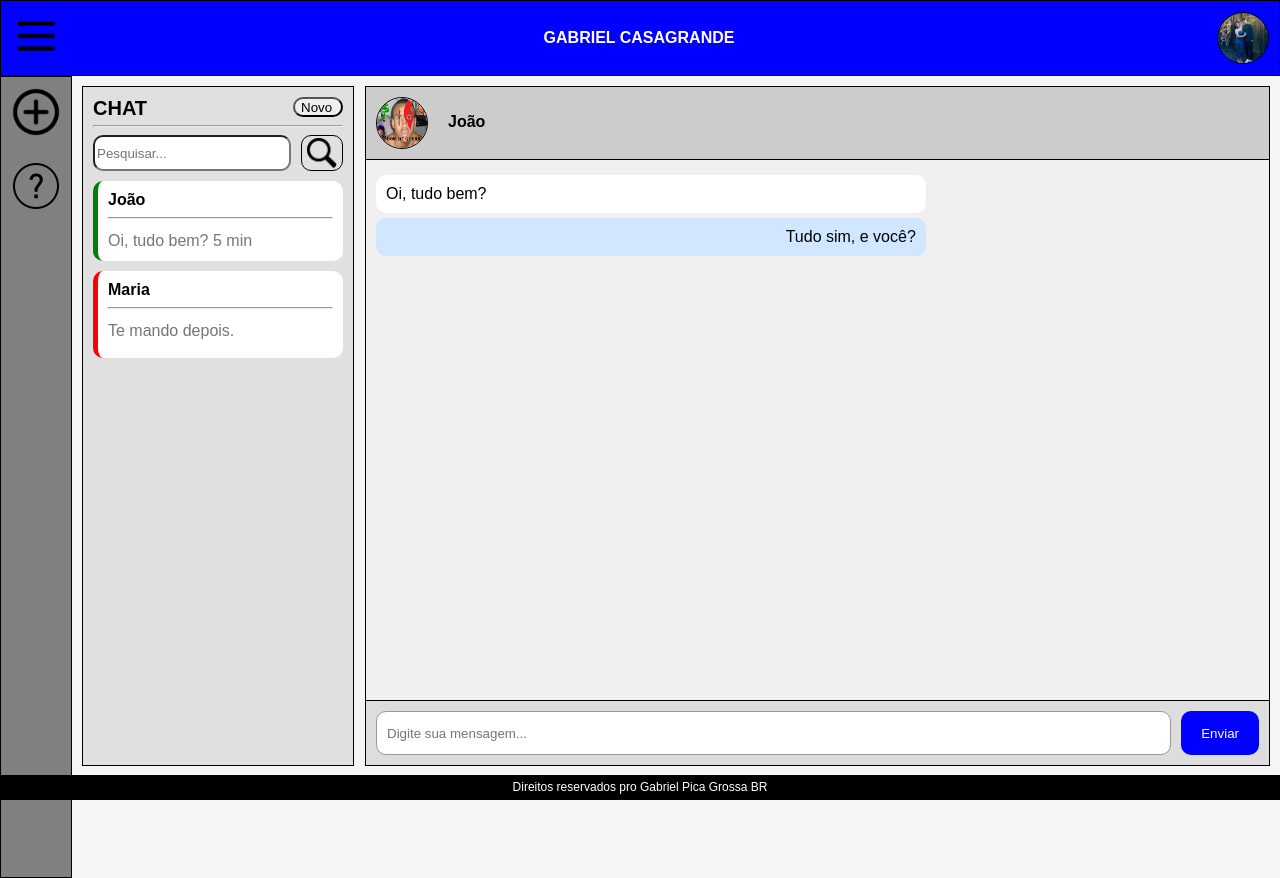
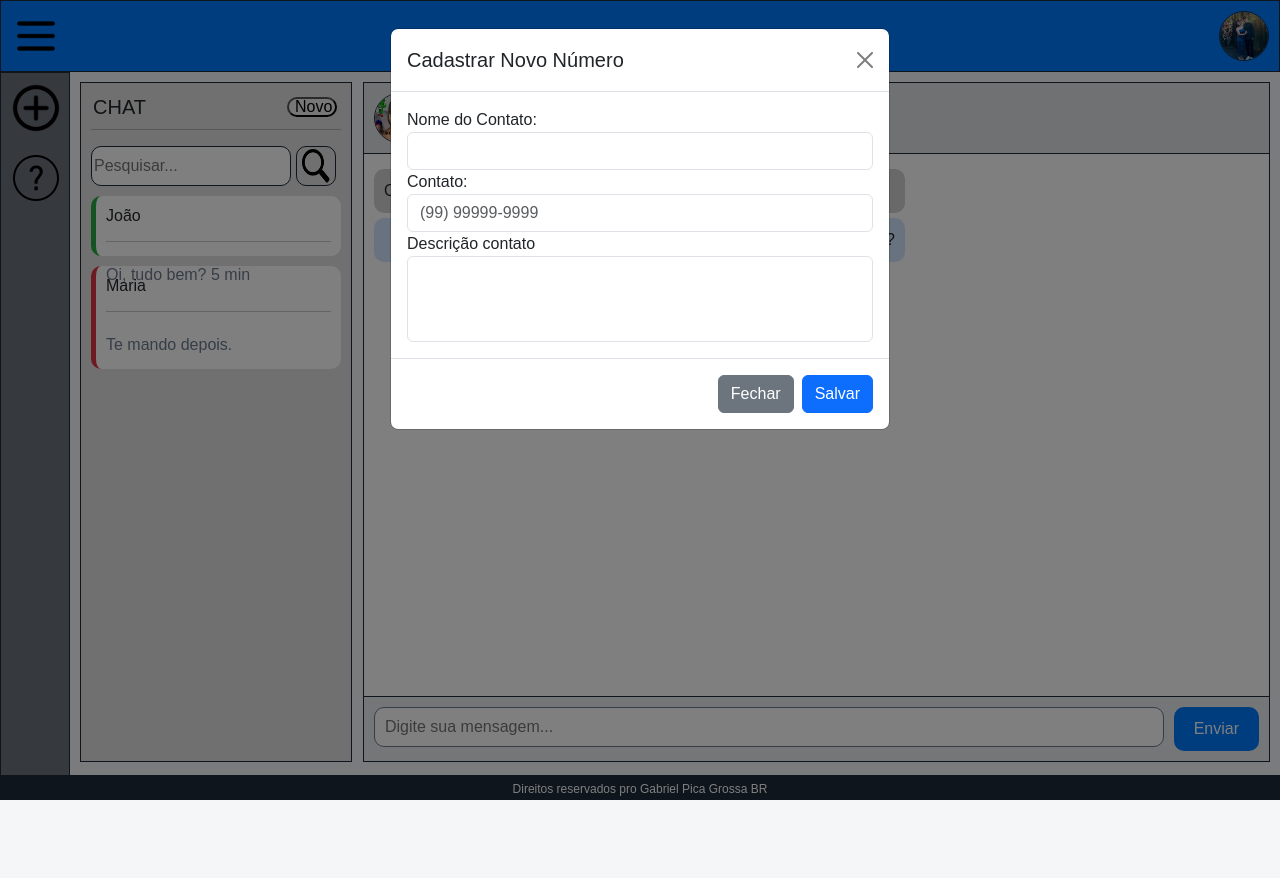
Before and after one commit to Bielfer12/CHAT-WEB, a plain HTML site: page index.html in a window 1280 px wide. Both pictures are taken after a click on the button "Novo". After the commit the page ends 800 px from the top, so only its background shows below. Drawn offline with nearby package versions, Linux system fonts and the light colour scheme.

Commit message:
Add files via upload

```diff
--- a/index.html
+++ b/index.html
@@ -3,37 +3,106 @@
 <head>
     <meta charset="UTF-8" />
     <meta name="viewport" content="width=device-width, initial-scale=1.0" />
+    <link href="https://cdn.jsdelivr.net/npm/bootstrap@5.3.5/dist/css/bootstrap.min.css" rel="stylesheet" integrity="sha384-SgOJa3DmI69IUzQ2PVdRZhwQ+dy64/BUtbMJw1MZ8t5HZApcHrRKUc4W0kG879m7" crossorigin="anonymous">
     <link rel="stylesheet" href="style.css" />
     <script defer src="script.js"></script>
     <title>WebChat</title>
 </head>
 <body>
+
+    <!-- CABEÇALHO -->
     <header class="cabecalho">
         <a href="#"><img id="fotoMenu" src="./img/icon_menu.png" alt="Botão menu" /></a>
         <p><b>GABRIEL CASAGRANDE</b></p>
         <img id="fotoPerfil" src="./img/foto_perfil.jpg" alt="foto de perfil" />
     </header>
 
+    <!-- CORPO -->
     <div class="corpo">
         <aside class="Lateral">
-            <a href="#"><img src="./img/icon_mais.png" alt="Botao adicionar" /></a>
-            <a href="#"><img src="./img/icon_ajuda.png" alt="Botão ajuda" /></a>
+            <a href="#" data-bs-toggle="modal" data-bs-target="#iconNew"><img src="./img/icon_mais.png" alt="Botão adicionar" /></a>
+            <a href="#" data-bs-toggle="modal" data-bs-target="#iconSup"><img src="./img/icon_ajuda.png" alt="Botão ajuda" /></a>
         </aside>
 
+        <!-- BOOTSTRAP -->
+         <!-- POPUP AJUDA -->
+        <div class="modal fade" id="iconSup" tabindex="-1" aria-labelledby="meuModalLabel" aria-hidden="true">
+            <div class="modal-dialog">
+              <div class="modal-content">
+
+                <div class="modal-header">
+                  <h5 class="modal-title" id="meuModalLabel">Ajuda Tela Chat</h5>
+                  <button type="button" class="btn-close" data-bs-dismiss="modal" aria-label="Fechar"></button>
+                </div>
+
+                <div class="modal-body">
+                  Informando que essa tela é so para um chat que envia mensagem!! Não há diversão. 😊
+                </div>
+
+                <div class="modal-footer">
+                  <button type="button" class="btn btn-secondary" data-bs-dismiss="modal">Fechar</button>
+                </div>
+
+              </div>
+            </div>
+          </div>
+
+        <!-- POPUP CRIAÇÃO DE NOVOS NUMEROS -->
+        <div class="modal fade" id="iconNew" tabindex="-1" aria-labelledby="exampleModalLabel" aria-hidden="true">
+            <div class="modal-dialog">
+                <div class="modal-content">
+
+                    <div class="modal-header">
+                        <h5 class="modal-title" id="exampleModalLabel">Cadastrar Novo Número</h5>
+                        <button type="button" class="btn-close" data-bs-dismiss="modal" aria-label="Fechar"></button>
+                    </div>
+
+                    <div class="modal-body">
+                        <form>
+                            <div class="form-group">
+                                <label for="exampleFormControlInput1">Nome do Contato: </label>
+                                <input type="email" class="form-control" id="exampleFormControlInput1" placeholder="">
+                            </div>
+                            <div class="form-group">
+                                <label for="exampleFormControlSelect1">Contato: </label>
+                                <input class="form-control" id="exampleFormControlSelect1" placeholder="(99) 99999-9999">
+                            </input>
+                            </div>
+                            <div class="form-group">
+                                <label for="exampleFormControlSelect2">Descrição contato</label>
+                                <select multiple class="form-control" id="exampleFormControlSelect2">
+                                </select>
+                            </div>
+                        </form>
+                    </div>
+
+                    <div class="modal-footer">
+                        <button type="button" class="btn btn-secondary" data-bs-dismiss="modal">Fechar</button>
+                        <button type="submit" class="btn btn-primary">Salvar</button>
+                    </div>
+
+                </div>
+            </div>
+        </div>
+
+        <!--  CAIXA GERAL DE CHAT, AREA DE CONVERSA E CONTATOS-->
         <div class="caixaChat">
             <div class="listaContatos">
+                <!-- BOTAO DE NOVO CONTATO -->
                 <div class="newChat">
                     <h1>CHAT</h1>
-                    <button>Novo</button>
+                    <button data-bs-toggle="modal" data-bs-target="#iconNew">Novo</button>
                 </div>
                     <hr></hr>
+                <!-- PESQUISA:INPUT E BUTTON -->
                 <div class="pesq">
                     <input type="text" id="pesquisar" placeholder="Pesquisar..." />
-                    <a href="#"></a>
+                    <a href="#">
                         <img src="./img/icon_lupa.png" alt="Botão pesquisar" />
                     </a>
                 </div>
 
+                <!-- CONTATOS DIVIDIOS POR ONLINE E OFFLINE -->
                 <div class="contato online">
                     <!-- <img src="./img/foto_perfil03.jfif" alt=""> -->
                     <h1 class="nome">João</h1>
@@ -53,12 +122,12 @@
                 </div>
             </div>
 
+            <!-- AREA CONVERSA -->
             <div class="areaConversa">
                 <div class="topoConversa">
                     <img src="./img/foto_perfil02.png" alt="">
                     <p><b>João</b></p>
                 </div>
-
 
                 <div class="mensagens">
                     <div class="mensagem recebida">Oi, tudo bem?</div>
@@ -70,11 +139,16 @@
                     <button id="btnEnviar">Enviar</button>
                 </div>
             </div>
+
         </div>
+
     </div>
 
     <footer>
         <p>Direitos reservados pro Gabriel Pica Grossa BR</p>
     </footer>
+
+    <script src="https://cdn.jsdelivr.net/npm/bootstrap@5.3.5/dist/js/bootstrap.bundle.min.js" integrity="sha384-k6d4wzSIapyDyv1kpU366/PK5hCdSbCRGRCMv+eplOQJWyd1fbcAu9OCUj5zNLiq" crossorigin="anonymous"></script>
+
 </body>
 </html>
--- a/style.css
+++ b/style.css
@@ -1,14 +1,14 @@
 body {
     font-family: Arial, sans-serif;
-    background: #f5f5f5;
+    background: #F4F6F8;
     margin: 0;
     padding: 0;
 }
 
 header {
-    background-color: blue;
+    background-color: #007BFF;
     text-align: center;
-    border: 1px solid black;
+    border: 1px solid #1E2A38;
     color: white;
     display: flex;
     justify-content: space-between;
@@ -17,7 +17,7 @@ header {
 }
 
 footer {
-    background-color: black;
+    background-color: #1E2A38;
     text-align: center;
     color: white;
     position: fixed;
@@ -31,6 +31,10 @@ footer p {
     font-size: 12px;
 }
 
+.cabecalho p {
+    margin: 0;
+    font-size: 20px;
+}
 
 #fotoMenu {
     width: 50px;
@@ -42,7 +46,7 @@ footer p {
     width: 50px;
     height: 50px;
     border-radius: 50%;
-    border: 1px solid black;
+    border: 1px solid #1E2A38;
 }
 
 #fotoPerfil:hover {
@@ -57,18 +61,17 @@ footer p {
 .Lateral {
     display: flex;
     flex-direction: column;
-    background-color: gray;
-    height: 800px;
+    background-color: #6C757D;
+    height: 101%;
     width: 70px;
-    border: 1px solid black;
-
+    border: 1px solid #1E2A38;
 }
 
-.Lateral img{
+.Lateral img {
     width: 50px;
     height: 50px;
     border-radius: 50%;
-    margin:10px
+    margin: 10px;
 }
 
 .Lateral img:hover {
@@ -81,9 +84,9 @@ footer p {
 }
 
 .listaContatos {
-    width: 250px;
-    background-color: #e0e0e0;
-    border: 1px solid black;
+    width: 272px;
+    background-color: #E0E0E0;
+    border: 1px solid #1E2A38;
     padding: 10px;
     overflow-y: auto;
     margin: 10px;
@@ -93,7 +96,7 @@ footer p {
     padding: 10px;
     margin-bottom: 10px;
     border-radius: 10px;
-    background-color: white;
+    background-color: #FFFFFF;
     cursor: pointer;
 }
 
@@ -106,115 +109,116 @@ footer p {
 .newChat h1 {
     display: flex;
     font-size: 20px;
-    margin: 0px;
+    margin: 2px 0px 0px 2px;
 }
 
-.newChat  button{
+.newChat button {
     display: flex;
     width: 50px;
     height: 20px;
     border-radius: 10px;
+    align-items: center;
+    margin: 4px 4px 0px 0px;
 }
 
 .pesq {
     display: flex;
-    align-items: center; /* Alinha verticalmente no centro */
-    gap: 5px; /* Espaçamento entre o input e a imagem */
+    align-items: center;
+    gap: 5px;
     margin-bottom: 10px;
 }
 
 .pesq input {
-    height: 30px;
+    height: 40px;
     width: 200px;
     border-radius: 10px;
+    border: 1px solid #1E2A38;
 }
 
 .pesq img {
-    height: 30px;
-    width: 30px;
-    cursor: pointer; /* Opcional: para parecer clicável */
-    border: 1px solid black;
+    height: 40px;
+    width: 40px;
+    cursor: pointer;
+    border: 1px solid #1E2A38;
     border-radius: 10px;
     padding: 2px 5px;
 }
 
-.pesq a:img:hover{
-    background-color: grey;
-
+.pesq a:img:hover {
+    background-color: #6C757D;
 }
 
 .contato.online {
-    border-left: 5px solid green;
+    border-left: 5px solid #28a745;
     height: 60px;
-
 }
 
-.contato.online p{
+.contato.online p {
     display: inline-block;
-    color: #757575;
+    color: #6B7A8F;
     height: 10px;
-    margin-top:5px;
+    margin-top: 5px;
 }
 
-.contato.online h1{
+.contato.online h1 {
     font-size: 16px;
     margin: 0px;
 }
 
-.contato.online img{
+.contato.online img {
     width: 50px;
     height: 50px;
     border-radius: 50%;
-    border: 1px solid black;
+    border: 1px solid #1E2A38;
     margin-right: 20px;
     display: inline-block;
 }
 
 .contato.offline {
-    border-left: 5px solid red;
+    border-left: 5px solid #dc3545;
 }
 
-.contato.offline p{
+.contato.offline p {
     display: inline-block;
-    color: #757575;
+    color: #6B7A8F;
     height: 10px;
-    margin-top:5px;
+    margin-top: 5px;
 }
 
-.contato.offline h1{
+.contato.offline h1 {
     font-size: 16px;
     margin: 0px;
 }
 
 .contato.online:hover {
-   transform: scale(1.05);
+    transform: scale(1.05);
 }
 
 .contato.offline:hover {
-   transform: scale(1.05);
+    transform: scale(1.05);
 }
 
 .areaConversa {
     flex: 1;
     display: flex;
     flex-direction: column;
-    background-color: #f0f0f0;
+    background-color: #FFFFFF;
     margin: 10px 10px 10px 1px;
-    border: 1px solid black;
+    border: 1px solid #1E2A38;
 }
 
 .topoConversa {
-    background-color: #ccc;
+    background-color: #DEE2E6;
     padding: 10px;
-    border-bottom: 1px solid black;
+    border-bottom: 1px solid #1E2A38;
     display: flex;
 }
 
-.topoConversa img{
+.topoConversa img {
     width: 50px;
     height: 50px;
     border-radius: 50%;
-    border: 1px solid black;
+    border: 1px solid #1E2A38;
     margin-right: 20px;
 }
 
@@ -238,28 +242,28 @@ footer p {
 }
 
 .mensagem.recebida {
-    background-color: #ffffff;
+    background-color: rgb(211, 211, 211);
     align-self: flex-start;
 }
 
 .campoMensagem {
     display: flex;
     padding: 10px;
-    border-top: 1px solid black;
-    background-color: #ddd;
+    border-top: 1px solid #1E2A38;
+    background-color: #E9ECEF;
 }
 
 .campoMensagem input {
     flex: 1;
     height: 40px;
     border-radius: 10px;
-    border: 1px solid #999;
+    border: 1px solid #6B7A8F;
     padding-left: 10px;
     outline: none;
 }
 
 .campoMensagem button {
-    background-color: blue;
+    background-color: #007BFF;
     color: white;
     border: none;
     border-radius: 10px;
@@ -269,5 +273,5 @@ footer p {
 }
 
 .campoMensagem button:hover {
-    background-color: darkblue;
+    background-color: #0056b3;
 }
```
Lines whose indentation alone changed are shown as unchanged.
